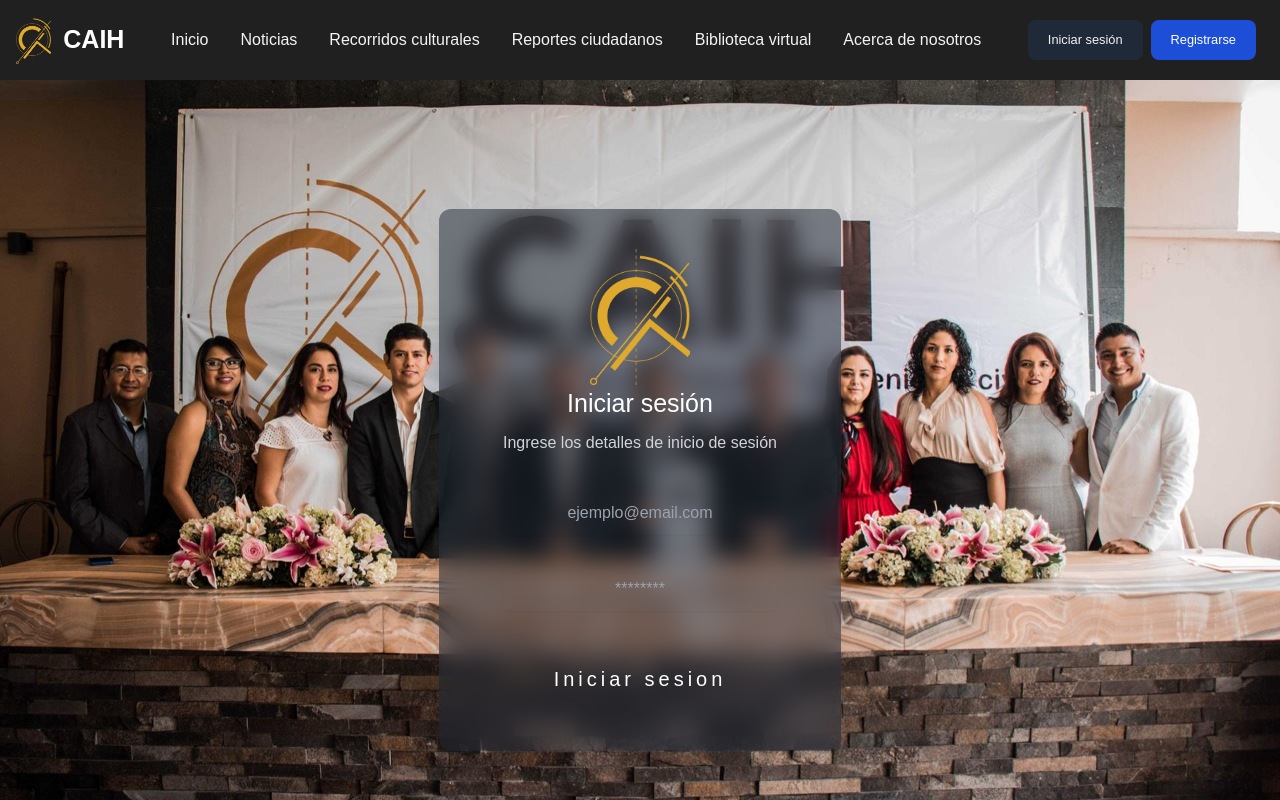
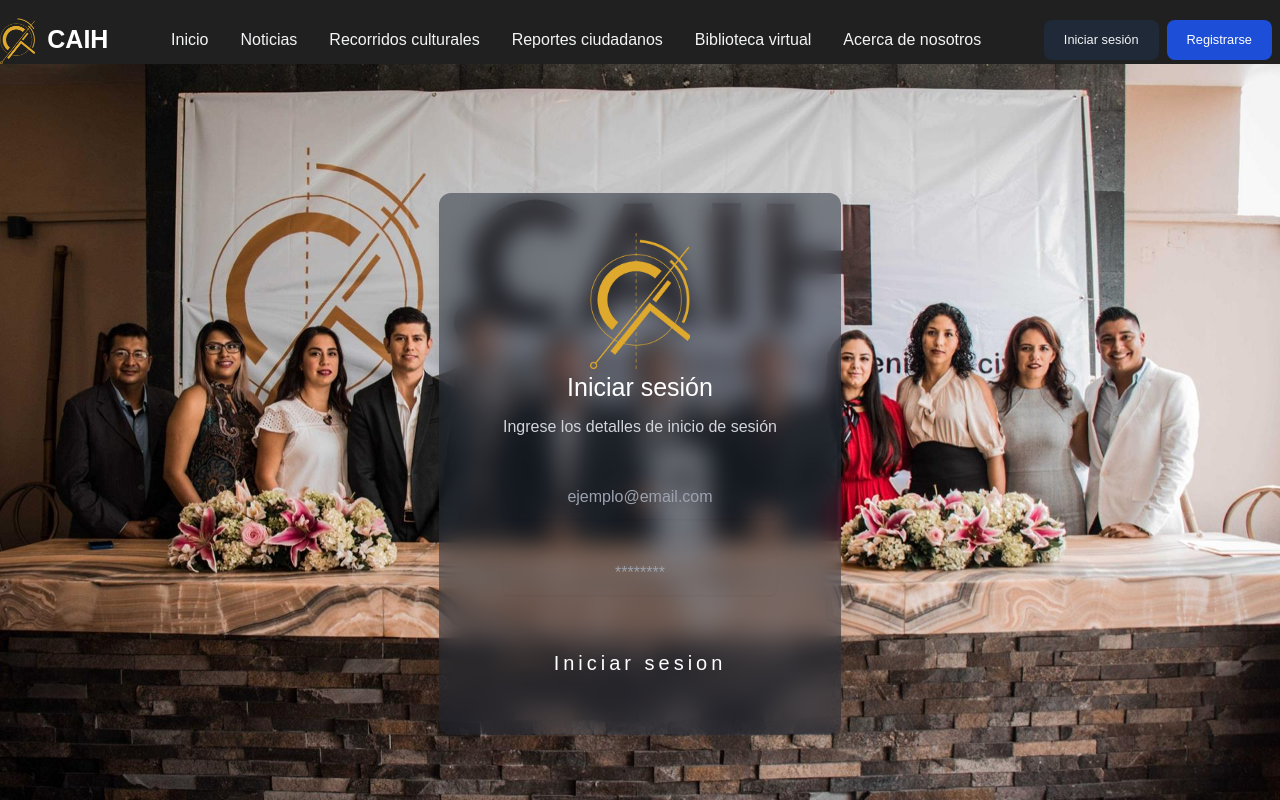
Before and after one commit to Caih2023/client, a React (Vite) app: page /login in a window 1280 px wide. Shown: the top 800 px of the page. Built offline with nearby package versions, Linux system fonts and the light colour scheme.

Commit message:
add files

```diff
--- a/src/components/Navbar.jsx
+++ b/src/components/Navbar.jsx
@@ -18,8 +18,8 @@ function Navbar() {
   };
 
   return (
-    <nav className="bg-gris-960 border-gris-960 dark:bg-logo">
-      <div className="flex flex-wrap items-center justify-between max-w-screen-xl p-4 mx-auto">
+    <nav className="bg-gris-960 border-gris-960 dark:bg-logo h-full">
+      <div className="flex flex-wrap items-center justify-between max-w-screen-xl pt-4 mx-auto">
         <Link
           to="/"
           className={`flex items-center ${
@@ -70,7 +70,7 @@ function Navbar() {
 
           <button
             type="button"
-            className="inline-flex items-center p-2 ml-1 text-sm text-gray-500 rounded-lg md:hidden hover:bg-gray-100 focus:outline-none focus:ring-2 focus:ring-gray-200 dark:text-gray-400 dark:hover:bg-gray-700 dark:focus:ring-gray-600"
+            className="inline-flex items-center p-2 ml-1 text-sm text-gray-500 rounded-lg md:hidden hover:bg-gray-100 focus:outline-none focus:ring-2 focus:ring-gray-200 "
             aria-controls="mega-menu"
             aria-expanded={menuOpen}
             onClick={toggleMenu}
```
